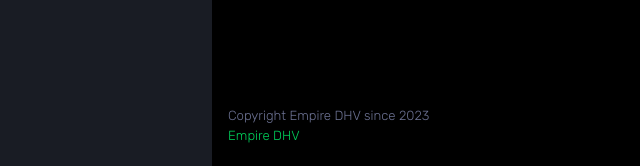
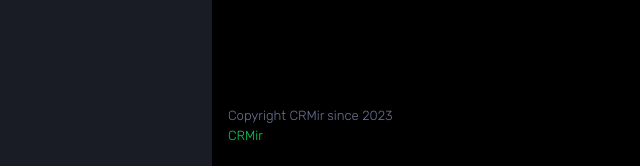
Before and after one commit to JohnsonMasino/CRMir, a Django app: page /clients/ in a window 1280 px wide. Shown: the part 634-800 px from the top of the page, without its empty margins (32-672 px from the left). Run offline with Django 4.2, Linux system fonts and the light colour scheme; the visitor is signed in with stand-in values (Sample User, id 1); data that the repository does not hold is empty; some libraries are stand-ins or nearby versions.

Commit message:
Adding Templates Update

```diff
--- a/templates/account/base.html
+++ b/templates/account/base.html
@@ -6,7 +6,7 @@
     <!-- Required meta tags -->
     <meta charset="utf-8">
     <meta name="viewport" content="width=device-width, initial-scale=1, shrink-to-fit=no">
-    <title>Empire DHV {% block head_title %}{% endblock %}</title>
+    <title>CRMir {% block head_title %}{% endblock %}</title>
     <link rel="stylesheet" href="{% static 'assets/vendors/mdi/css/materialdesignicons.min.css' %}">
     <link rel="stylesheet" href="{% static 'assets/vendors/css/vendor.bundle.base.css' %}">
     <link rel="stylesheet" href="{% static 'assets/css/style.css' %}">
--- a/templates/partials/_footer.html
+++ b/templates/partials/_footer.html
@@ -4,8 +4,8 @@
 <footer class="footer">
     <div class="d-sm-flex justify-content-center justify-content-sm-between">
           <span class="text-muted d-block text-center text-sm-left d-sm-inline-block">
-              Copyright Empire DHV since 2023<br>
-              <a href="https://www.empiredhv.com" target="_blank">Empire DHV</a>
+              Copyright CRMir since 2023<br>
+              <a href="https://www.empiredhv.com" target="_blank">CRMir</a>
           </span>
     </div>
 </footer>
--- a/templates/template.html
+++ b/templates/template.html
@@ -7,7 +7,7 @@
     <!-- Required meta tags -->
     <meta charset="utf-8">
     <meta name="viewport" content="width=device-width, initial-scale=1, shrink-to-fit=no">
-    <title>Empire DHV {% if title %}| {{ title }}{% endif %}</title>
+    <title>CRMir {% if title %}| {{ title }}{% endif %}</title>
     <!-- plugins:css -->
     <link rel="stylesheet" href="{% static 'assets/vendors/mdi/css/materialdesignicons.min.css' %}">
     <link rel="stylesheet" href="{% static 'assets/vendors/css/vendor.bundle.base.css' %}">
```
